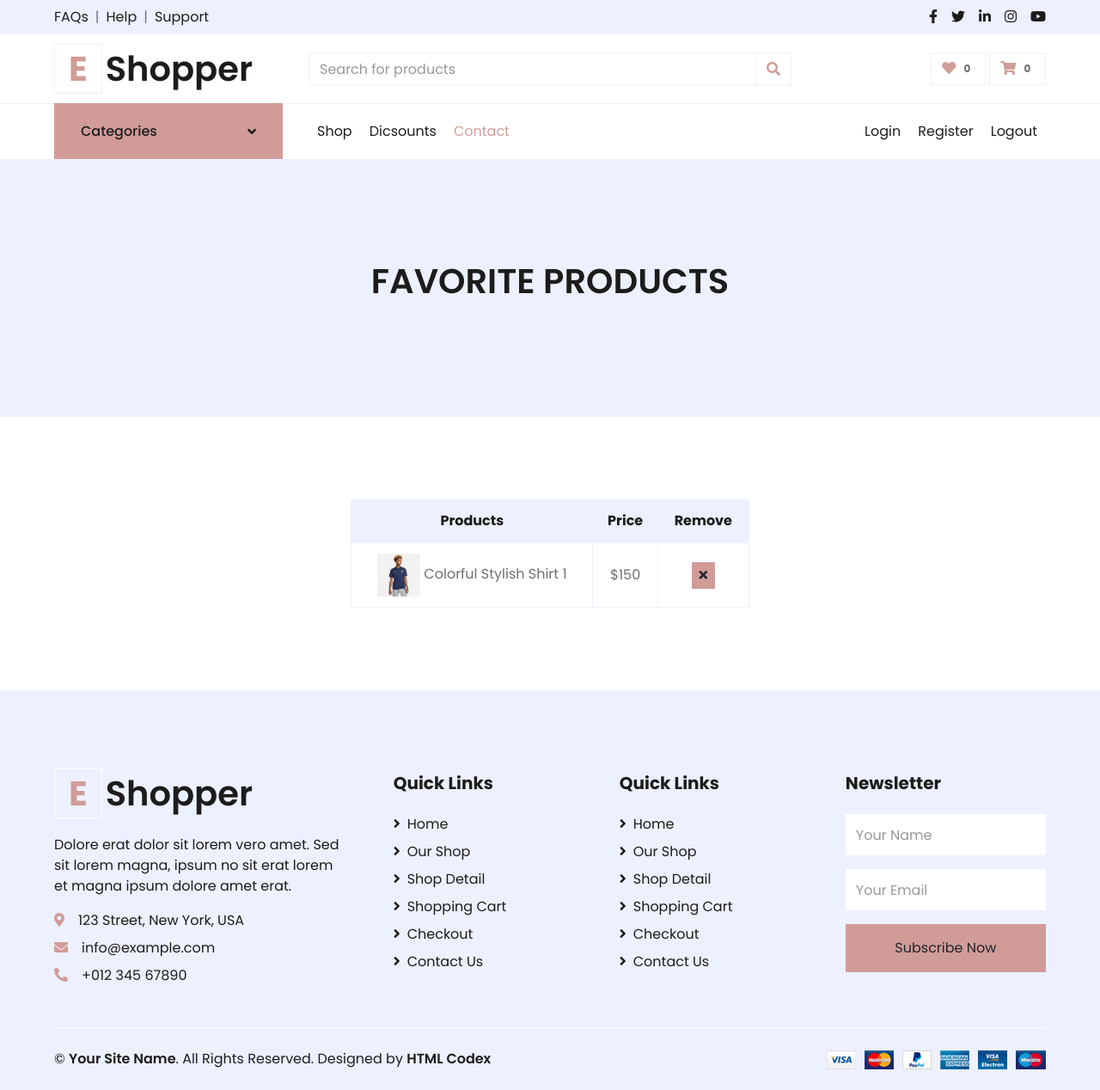
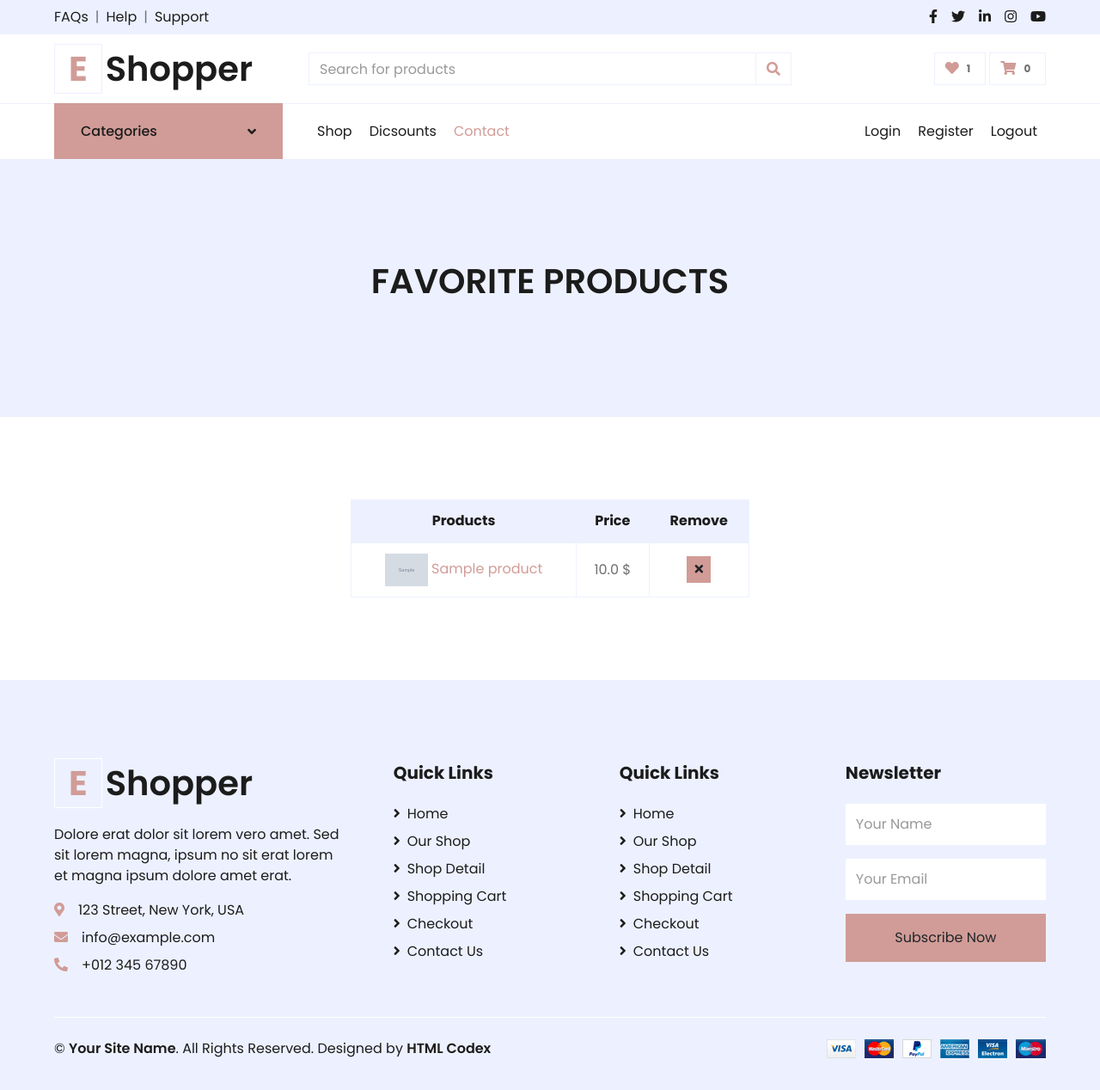
Before and after one commit to Ahmad-Nuriyev/Flask-Project, a Flask app: page /favourites/ in a window 1280 px wide. Shown: the whole page at 86% size. After the commit the page ends 1231 px from the top, so only its background shows below. Run offline with Flask 3, Linux system fonts and the light colour scheme; a user stored in the database is signed in; tables that the repository leaves empty hold one stand-in row (values such as "Sample post"); grey boxes marked "Sample" are stand-in pictures; some libraries are stand-ins or nearby versions.

Commit message:
favorites page fully done

```diff
--- a/controllers.py
+++ b/controllers.py
@@ -1,10 +1,11 @@
-from flask import url_for, redirect, render_template, request, flash
+from flask import url_for, redirect, render_template, request, flash, jsonify
 from werkzeug.security import check_password_hash
 from flask_login import login_user, current_user, logout_user, login_required
 
 from app import app
+from extensions import db
 from models import User, Product, Contact, Category, Images, Reviews
-from forms import RegisterForm, LoginForm, ContactForm, ReviewForm
+from forms import RegisterForm, LoginForm, ContactForm, ReviewForm, RemovefromFav
 
 
 # Əsas/məhsul səhifənin kodu
@@ -61,31 +62,61 @@ def detail(id):
         return ("Product not found")
 
 
+
 # Endirim qiymətləri mövcud olan məhsullar üçün ayrı səhifə
 @app.route ('/discounted/')
 def discount():
     products = Product.query.filter(Product.discount_price != None).all()
     return render_template ('discount.html', products=products)
 
+
+
 # Bəyənilmiş məhsullar səhifəsi üçün kod
 @app.route ('/favourites/', methods = ['GET', 'POST'])
 @login_required
 def favourite():
-    return render_template ('favorites.html')
+    form = RemovefromFav()
+    favorite_products = current_user.favorite_products
+
+    context ={
+        'form' : form,
+        'favorite_products' : favorite_products
+    }
+
+    return render_template ('favorites.html', **context)
 
 # Bəyənilmiş məhsullar səhifəsinə məhsulların əlavə olunması
 @app.route('/add_to_favorites/<int:id>/', methods = ['GET', 'POST'])
+@login_required
 def add_to_fav(id):
-    fav_product = Product.query.get(id)
-    if fav_product in current_user.product_id:
+    product = Product.query.get(id)
+    if product in current_user.favorite_products:
         flash ("This product is already in your favorites list", 'info')
     else:
-        current_user.product_id.append(fav_product)
+        current_user.favorite_products.append(product)
         db.session.commit()
         flash ('Product added to your favorites list', 'success')
-    return render_template(url_for('detail', id=id))
+    return redirect(url_for('detail', id=id))
 
 # Bəyənilmiş məhsullar səhifəsində mövcud olan məhsulların ordan silinməsi üçün kod
+@app.route ('/remove_from_favorites/<int:id>/', methods = ['GET', 'POST'])
+def remove_from_fav(id):
+    product = Product.query.get(id)
+    if product in current_user.favorite_products:
+        current_user.favorite_products.remove(product)
+        db.session.commit()
+        flash ('Product removed from favorites', 'success')
+        return redirect (url_for('favourite'))
+
+# Bəyənilmiş məhsullar səhifəsindəki olan məhsulların sayını dinamik olaraq göstərmək üçün AJAX ilə bağlı kod
+@app.route('/get_favorites_count')
+@login_required
+def get_favorites_count():
+    count = len(current_user.favorite_products)
+    return jsonify({'count': count})
+
+
+
 
 # Registrasiya səhifəsi üçün kod
 @app.route ('/register/', methods = ['GET', 'POST'])
--- a/forms.py
+++ b/forms.py
@@ -58,3 +58,6 @@ class ReviewForm(FlaskForm):
     text = TextAreaField('Your Review', validators=[DataRequired()])
 
     submit = SubmitField()
+
+class RemovefromFav(FlaskForm):
+    submit = SubmitField()
--- a/models.py
+++ b/models.py
@@ -10,7 +10,7 @@ class User (db.Model, UserMixin):
     email = db.Column (db.Text, nullable = False)
     password = db.Column (db.Text, nullable = False)
 
-    product_id = db.relationship('Product', secondary = 'user_products')
+    favorite_products = db.relationship('Product', secondary = 'user_products')
 
     created_at = db.Column (db.DateTime, server_default = db.func.now())
     updated_at = db.Column (db.DateTime, server_default = db.func.now(), server_onupdate = db.func.now())
--- a/templates/base.html
+++ b/templates/base.html
@@ -62,10 +62,27 @@
     ></a>
 
     <!-- JavaScript Libraries -->
-    <script src="https://code.jquery.com/jquery-3.4.1.min.js"></script>
+    <!-- <script src="https://code.jquery.com/jquery-3.4.1.min.js"></script> -->
     <script src="https://stackpath.bootstrapcdn.com/bootstrap/4.4.1/js/bootstrap.bundle.min.js"></script>
     <script src="lib/easing/easing.min.js"></script>
     <script src="lib/owlcarousel/owl.carousel.min.js"></script>
+    <script src="https://code.jquery.com/jquery-3.4.1.min.js"></script>
+    <script>
+      function updateFavoritesCount() {
+        $.getJSON('{{ url_for("get_favorites_count") }}', function(data) {
+          $('#favorites-count').text(data.count);
+        });
+      }
+
+      $(document).ready(function() {
+        updateFavoritesCount(); // Update on page load
+
+        // Optionally, you can update the count after adding/removing favorites
+        $('form').on('submit', function() {
+          updateFavoritesCount();
+        });
+      });
+    </script>
 
     <!-- Contact Javascript File -->
     <script src="{{url_for('static', filename='mail/jqBootstrapValidation.min.js')}}"></script>
--- a/templates/favorites.html
+++ b/templates/favorites.html
@@ -26,11 +26,25 @@
                         </tr>
                     </thead>
                     <tbody class="align-middle">
+                        {% for i in favorite_products %}
                         <tr>
-                            <td class="align-middle"><img src="img/pr-1.webp" alt="" style="width: 50px;"> Colorful Stylish Shirt 1</td>
-                            <td class="align-middle">$150</td>
-                            <td class="align-middle"><button class="btn btn-sm btn-primary"><i class="fa fa-times"></i></button></td>
+                            <td class="align-middle">
+                                <img src="{{url_for('static', filename=i.photo)}}" alt="" style="width: 50px;">
+                                <a href="{{url_for('detail', id=i.id)}}">{{i.name}}</a>
+                            </td>
+                            {% if i.discount_price %}
+                            <td class="align-middle">{{i.discount_price}} $</td>
+                            {% else %}
+                            <td class="align-middle">{{i.price}} $</td>
+                            {% endif %}
+                            <td class="align-middle">
+                                <form method="post" action="{{url_for('remove_from_fav', id=i.id)}}">
+                                    {{form.csrf_token}}
+                                    <button type="submit" class="btn btn-sm btn-primary"><i class="fa fa-times"></i></button>
+                                </form>
+                            </td>
                         </tr>
+                        {% endfor %}
                     </tbody>
                 </table>
             </div>
--- a/templates/partials/topbar.html
+++ b/templates/partials/topbar.html
@@ -59,7 +59,7 @@
       <div class="col-lg-3 col-6 text-right">
         <a href="{{url_for('favourite')}}" class="btn border">
           <i class="fas fa-heart text-primary"></i>
-          <span class="badge">0</span>
+          <span id="favorites-count" class="badge">{{favorite_products|length}}</span>
         </a>
         <a href="" class="btn border">
           <i class="fas fa-shopping-cart text-primary"></i>
```
Also changed, not shown: templates/detail.html (+6 -4 lines).
